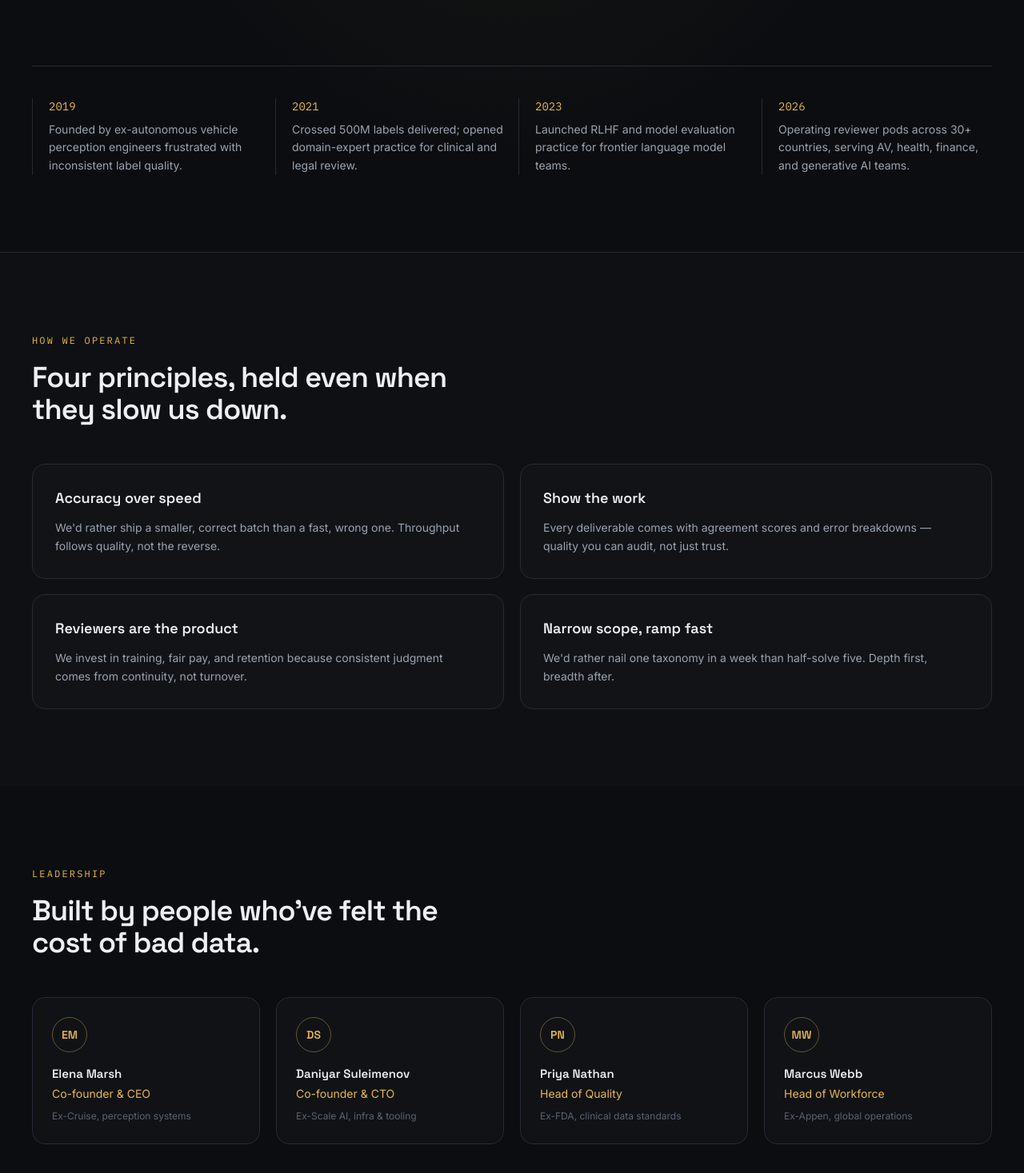
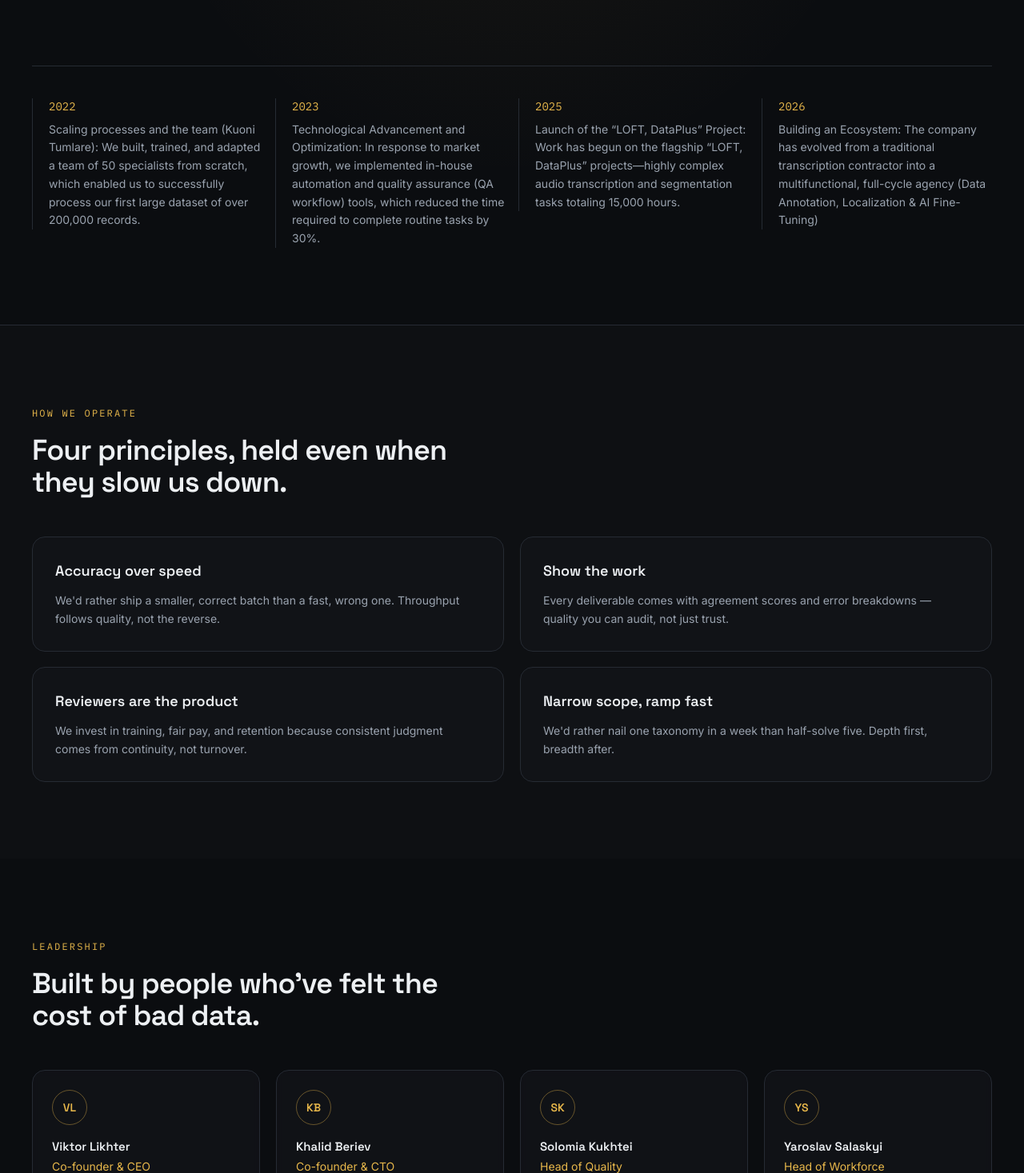
Before and after one commit to BlikkUA/ai-vendor-website, a Next.js app: page /about in a window 1280 px wide. Shown: the part 463-1930 px from the top of the page at 80% size. Built offline with nearby package versions, Linux system fonts and the light colour scheme.

Commit message:
Оновлено форму та виправлено налаштування

```diff
--- a/app/about/page.tsx
+++ b/app/about/page.tsx
@@ -21,17 +21,17 @@ const values = [
 ];
 
 const timeline = [
-  { year: "2019", detail: "Founded by ex-autonomous vehicle perception engineers frustrated with inconsistent label quality." },
-  { year: "2021", detail: "Crossed 500M labels delivered; opened domain-expert practice for clinical and legal review." },
-  { year: "2023", detail: "Launched RLHF and model evaluation practice for frontier language model teams." },
-  { year: "2026", detail: "Operating reviewer pods across 30+ countries, serving AV, health, finance, and generative AI teams." },
+  { year: "2022", detail: "Scaling processes and the team (Kuoni Tumlare): We built, trained, and adapted a team of 50 specialists from scratch, which enabled us to successfully process our first large dataset of over 200,000 records." },
+  { year: "2023", detail: "Technological Advancement and Optimization: In response to market growth, we implemented in-house automation and quality assurance (QA workflow) tools, which reduced the time required to complete routine tasks by 30%." },
+  { year: "2025", detail: "Launch of the “LOFT, DataPlus” Project: Work has begun on the flagship “LOFT, DataPlus” projects—highly complex audio transcription and segmentation tasks totaling 15,000 hours." },
+  { year: "2026", detail: "Building an Ecosystem: The company has evolved from a traditional transcription contractor into a multifunctional, full-cycle agency (Data Annotation, Localization & AI Fine-Tuning)" },
 ];
 
 const leadership = [
-  { name: "Elena Marsh", role: "Co-founder & CEO", bg: "Ex-Cruise, perception systems" },
-  { name: "Daniyar Suleimenov", role: "Co-founder & CTO", bg: "Ex-Scale AI, infra & tooling" },
-  { name: "Priya Nathan", role: "Head of Quality", bg: "Ex-FDA, clinical data standards" },
-  { name: "Marcus Webb", role: "Head of Workforce", bg: "Ex-Appen, global operations" },
+  { name: "Viktor Likhter", role: "Co-founder & CEO", bg: "" },
+  { name: "Khalid Beriev", role: "Co-founder & CTO", bg: "" },
+  { name: "Solomia Kukhtei", role: "Head of Quality", bg: "" },
+  { name: "Yaroslav Salaskyi", role: "Head of Workforce", bg: "" },
 ];
 
 export default function About() {
@@ -44,7 +44,7 @@ export default function About() {
             We started this because bad labels were quietly wrecking good models.
           </h1>
           <p className="mt-6 max-w-2xl text-[15.5px] leading-relaxed text-text-secondary">
-            Vendor+ was founded in 2019 by a team of perception engineers
+            Vendor+ was founded in 2022 by a team of perception engineers
             who kept tracing model regressions back to the same root cause:
             inconsistent, unaudited labeling. We built the company we wished
             existed — one where quality is measured, not promised.
```
